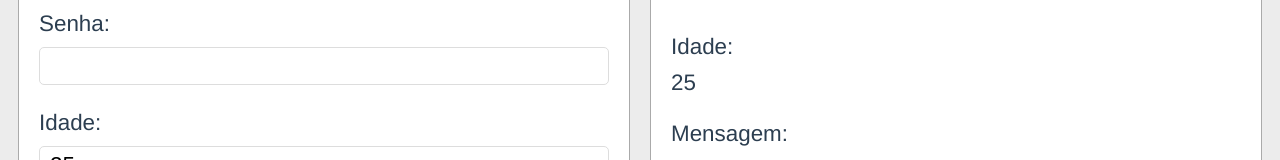
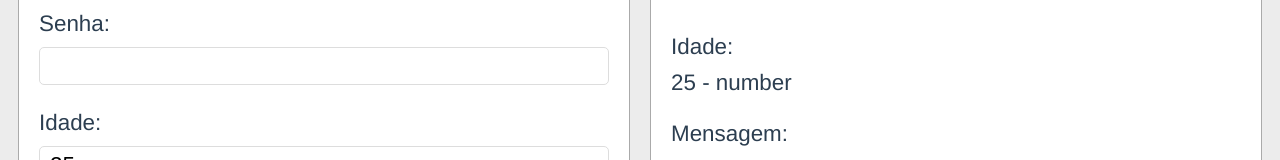
Before and after one commit to robertov8/cursovuejs2modulo1, a Vue app in the folder formulario-exercicios/: page / in a window 1280 px wide. Shown: the part 255-415 px from the top of the page. Built offline with nearby package versions, Linux system fonts and the light colour scheme.

Commit message:
166. Modificar Entrada de Usuário com Modificadores de Input

```diff
--- a/formulario-exercicios/src/App.vue
+++ b/formulario-exercicios/src/App.vue
@@ -5,13 +5,13 @@
             <form class="painel">
                 <div class="cabecalho">Formulário</div>
                 <Rotulo nome="E-mail">
-                    <input type="text" v-model="usuario.email">
+                    <input type="text" v-model.lazy.trim="usuario.email">
                 </Rotulo>
                 <Rotulo nome="Senha">
                     <input type="password" v-model="usuario.senha">
                 </Rotulo>
                 <Rotulo nome="Idade">
-                    <input type="number" v-model="usuario.idade">
+                    <input type="number" v-model.number="usuario.idade">
                 </Rotulo>
                 <Rotulo nome="Mensagem">
                     <textarea name="" cols="30" rows="5"></textarea>
@@ -46,7 +46,7 @@
                     <span>{{ usuario.senha }}</span>
                 </Rotulo>
                 <Rotulo nome="Idade">
-                    <span>{{ usuario.idade }}</span>
+                    <span>{{ usuario.idade }} - {{ tipoIdade }}</span>
                 </Rotulo>
                 <Rotulo nome="Mensagem">
                     <span>???</span>
@@ -82,6 +82,11 @@
                     idade: 25
                 }
             };
+        },
+        computed: {
+            tipoIdade() {
+                return typeof this.usuario.idade;
+            }
         },
         components: {Rotulo, Escolha}
     };
```
